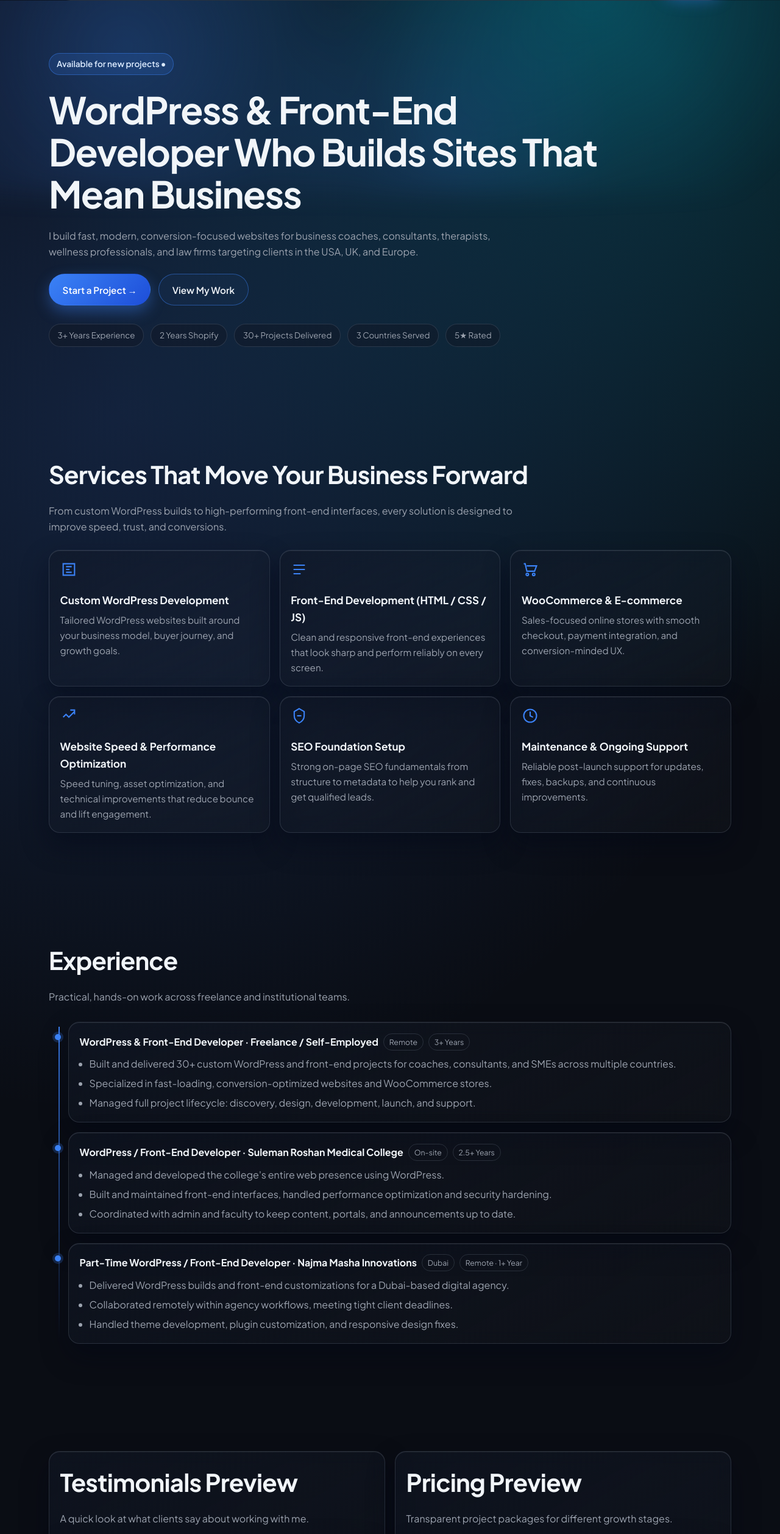
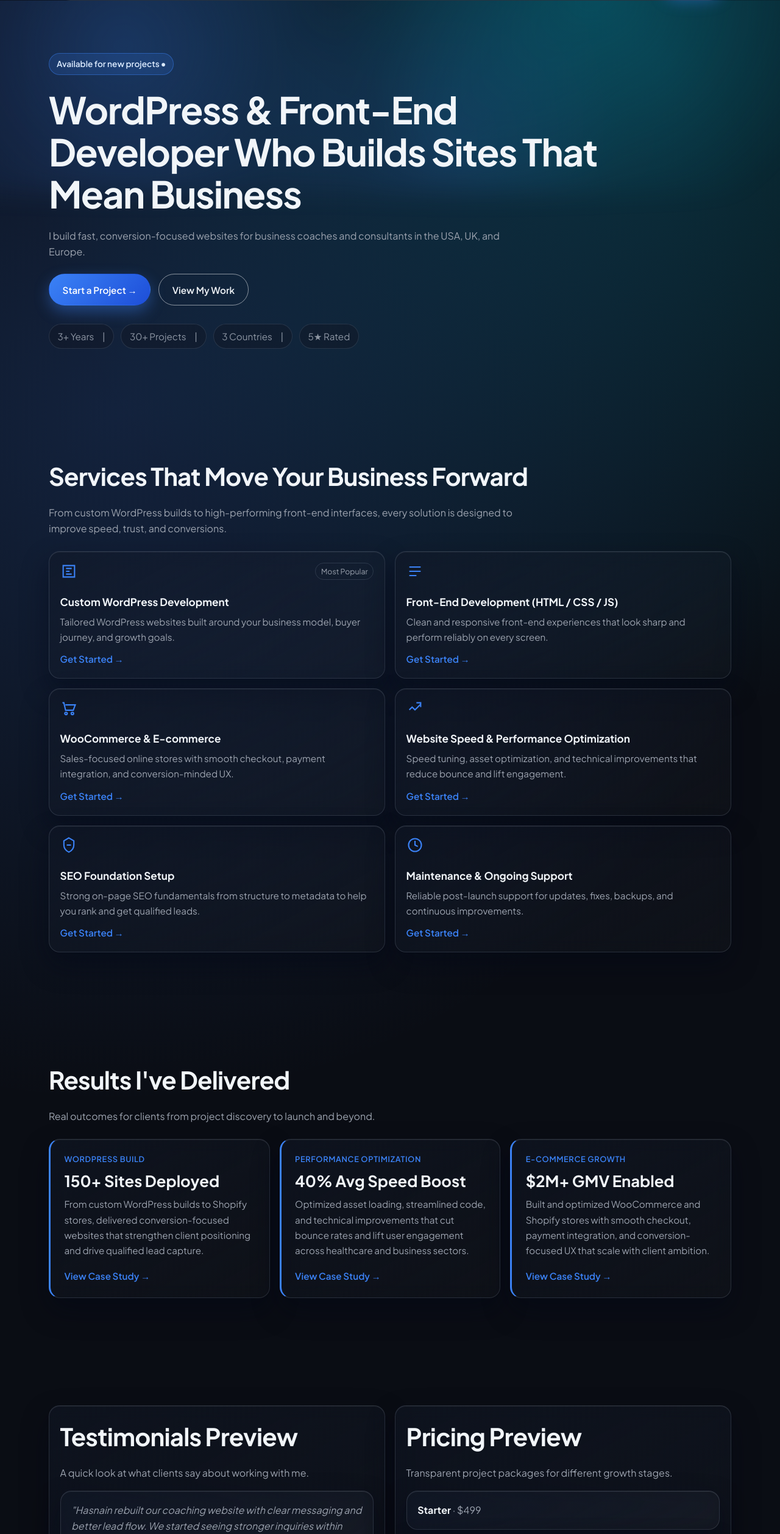
Before and after one commit to hashuk7/hasnainkhan-website, a plain HTML site: page index.html in a window 1280 px wide. Shown: the part 84-2600 px from the top of the page at 61% size. Drawn offline with Linux system fonts and the light colour scheme.

Commit message:
Homepage redesign: navbar scroll effects, hero updates, Results section, Services reorganization, CTA padding, footer updates, back-to-top button

```diff
--- a/index.html
+++ b/index.html
@@ -42,18 +42,16 @@
           <span class="eyebrow" data-animate style="--delay: 0ms">Available for new projects ●</span>
           <h1 data-animate style="--delay: 90ms">WordPress & Front-End Developer Who Builds Sites That Mean Business</h1>
           <p data-animate style="--delay: 170ms">
-            I build fast, modern, conversion-focused websites for business coaches, consultants, therapists,
-            wellness professionals, and law firms targeting clients in the USA, UK, and Europe.
+            I build fast, conversion-focused websites for business coaches and consultants in the USA, UK, and Europe.
           </p>
           <div class="hero-actions" data-animate style="--delay: 250ms">
             <a class="btn btn-primary" href="contact.html">Start a Project →</a>
             <a class="btn btn-outline" href="portfolio.html">View My Work</a>
           </div>
           <div class="stats-row" data-animate style="--delay: 320ms">
-            <span class="stat-pill">3+ Years Experience</span>
-            <span class="stat-pill">2 Years Shopify</span>
-            <span class="stat-pill">30+ Projects Delivered</span>
-            <span class="stat-pill">3 Countries Served</span>
+            <span class="stat-pill">3+ Years</span>
+            <span class="stat-pill">30+ Projects</span>
+            <span class="stat-pill">3 Countries</span>
             <span class="stat-pill">5★ Rated</span>
           </div>
         </div>
@@ -66,81 +64,74 @@
             From custom WordPress builds to high-performing front-end interfaces, every solution is designed to
             improve speed, trust, and conversions.
           </p>
-          <div class="grid-3 mt-4">
-            <article class="card glass service-card" data-animate style="--delay: 60ms">
+          <div class="services-wrapper mt-4">
+            <div class="services-featured">
+              <article class="card glass service-card featured" data-animate style="--delay: 60ms">
+                <span class="badge" style="position: absolute; top: 1.1rem; right: 1.1rem;">Most Popular</span>
                 <svg viewBox="0 0 24 24" fill="none" stroke="currentColor" stroke-width="1.8" aria-hidden="true"><path d="M4 4h16v16H4z"/><path d="M8 8h8M8 12h5M8 16h8"/></svg>
                 <h3>Custom WordPress Development</h3>
                 <p>Tailored WordPress websites built around your business model, buyer journey, and growth goals.</p>
+                <a href="#contact" class="btn-link">Get Started →</a>
               </article>
-            <article class="card glass service-card" data-animate style="--delay: 120ms">
+              <article class="card glass service-card featured" data-animate style="--delay: 120ms">
                 <svg viewBox="0 0 24 24" fill="none" stroke="currentColor" stroke-width="1.8" aria-hidden="true"><path d="M4 6h16M4 12h16M4 18h10"/></svg>
                 <h3>Front-End Development (HTML / CSS / JS)</h3>
                 <p>Clean and responsive front-end experiences that look sharp and perform reliably on every screen.</p>
+                <a href="#contact" class="btn-link">Get Started →</a>
               </article>
+            </div>
+            <div class="grid-2 mt-3">
               <article class="card glass service-card" data-animate style="--delay: 180ms">
                 <svg viewBox="0 0 24 24" fill="none" stroke="currentColor" stroke-width="1.8" aria-hidden="true"><circle cx="8" cy="19" r="1.7"/><circle cx="17" cy="19" r="1.7"/><path d="M3 4h2l2.4 10.5h10.8L21 7H7.1"/></svg>
                 <h3>WooCommerce & E-commerce</h3>
                 <p>Sales-focused online stores with smooth checkout, payment integration, and conversion-minded UX.</p>
+                <a href="#contact" class="btn-link">Get Started →</a>
               </article>
               <article class="card glass service-card" data-animate style="--delay: 240ms">
                 <svg viewBox="0 0 24 24" fill="none" stroke="currentColor" stroke-width="1.8" aria-hidden="true"><path d="M4 14l4-4 4 4 8-8"/><path d="M20 10V4h-6"/></svg>
                 <h3>Website Speed & Performance Optimization</h3>
                 <p>Speed tuning, asset optimization, and technical improvements that reduce bounce and lift engagement.</p>
+                <a href="#contact" class="btn-link">Get Started →</a>
               </article>
               <article class="card glass service-card" data-animate style="--delay: 300ms">
                 <svg viewBox="0 0 24 24" fill="none" stroke="currentColor" stroke-width="1.8" aria-hidden="true"><path d="M12 2l7 4v6c0 5-3 8-7 10-4-2-7-5-7-10V6l7-4z"/><path d="M9 12h6"/></svg>
                 <h3>SEO Foundation Setup</h3>
                 <p>Strong on-page SEO fundamentals from structure to metadata to help you rank and get qualified leads.</p>
+                <a href="#contact" class="btn-link">Get Started →</a>
               </article>
               <article class="card glass service-card" data-animate style="--delay: 360ms">
                 <svg viewBox="0 0 24 24" fill="none" stroke="currentColor" stroke-width="1.8" aria-hidden="true"><path d="M12 6v6l4 2"/><circle cx="12" cy="12" r="9"/></svg>
                 <h3>Maintenance & Ongoing Support</h3>
                 <p>Reliable post-launch support for updates, fixes, backups, and continuous improvements.</p>
+                <a href="#contact" class="btn-link">Get Started →</a>
               </article>
+            </div>
           </div>
         </div>
       </section>
 
       <section class="section">
         <div class="container">
-          <h2 class="section-title" data-animate>Experience</h2>
-          <p class="section-lead" data-animate style="--delay: 90ms">Practical, hands-on work across freelance and institutional teams.</p>
-          <div class="timeline">
-            <article class="timeline-item card glass" data-animate style="--delay: 140ms">
-              <div class="timeline-header">
-                <h3>WordPress & Front-End Developer · Freelance / Self-Employed</h3>
-                <span class="badge">Remote</span>
-                <span class="badge">3+ Years</span>
-              </div>
-              <ul>
-                <li>Built and delivered 30+ custom WordPress and front-end projects for coaches, consultants, and SMEs across multiple countries.</li>
-                <li>Specialized in fast-loading, conversion-optimized websites and WooCommerce stores.</li>
-                <li>Managed full project lifecycle: discovery, design, development, launch, and support.</li>
-              </ul>
+          <h2 class="section-title" data-animate>Results I've Delivered</h2>
+          <p class="section-lead" data-animate style="--delay: 90ms">Real outcomes for clients from project discovery to launch and beyond.</p>
+          <div class="results-grid mt-4">
+            <article class="card glass results-card" data-animate style="--delay: 140ms">
+              <span class="results-label">WordPress Build</span>
+              <h3 class="results-metric">150+ Sites Deployed</h3>
+              <p>From custom WordPress builds to Shopify stores, delivered conversion-focused websites that strengthen client positioning and drive qualified lead capture.</p>
+              <a href="portfolio.html" class="results-link">View Case Study →</a>
             </article>
-            <article class="timeline-item card glass" data-animate style="--delay: 220ms">
-              <div class="timeline-header">
-                <h3>WordPress / Front-End Developer · Suleman Roshan Medical College</h3>
-                <span class="badge">On-site</span>
-                <span class="badge">2.5+ Years</span>
-              </div>
-              <ul>
-                <li>Managed and developed the college's entire web presence using WordPress.</li>
-                <li>Built and maintained front-end interfaces, handled performance optimization and security hardening.</li>
-                <li>Coordinated with admin and faculty to keep content, portals, and announcements up to date.</li>
-              </ul>
+            <article class="card glass results-card" data-animate style="--delay: 220ms">
+              <span class="results-label">Performance Optimization</span>
+              <h3 class="results-metric">40% Avg Speed Boost</h3>
+              <p>Optimized asset loading, streamlined code, and technical improvements that cut bounce rates and lift user engagement across healthcare and business sectors.</p>
+              <a href="portfolio.html" class="results-link">View Case Study →</a>
             </article>
-            <article class="timeline-item card glass" data-animate style="--delay: 300ms">
-              <div class="timeline-header">
-                <h3>Part-Time WordPress / Front-End Developer · Najma Masha Innovations</h3>
-                <span class="badge">Dubai</span>
-                <span class="badge">Remote · 1+ Year</span>
-              </div>
-              <ul>
-                <li>Delivered WordPress builds and front-end customizations for a Dubai-based digital agency.</li>
-                <li>Collaborated remotely within agency workflows, meeting tight client deadlines.</li>
-                <li>Handled theme development, plugin customization, and responsive design fixes.</li>
-              </ul>
+            <article class="card glass results-card" data-animate style="--delay: 300ms">
+              <span class="results-label">E-Commerce Growth</span>
+              <h3 class="results-metric">$2M+ GMV Enabled</h3>
+              <p>Built and optimized WooCommerce and Shopify stores with smooth checkout, payment integration, and conversion-focused UX that scale with client ambition.</p>
+              <a href="portfolio.html" class="results-link">View Case Study →</a>
             </article>
           </div>
         </div>
@@ -184,7 +175,8 @@
           <article class="card glass center" data-animate>
             <h2 class="section-title">Ready to build something great?</h2>
             <p class="section-lead" style="margin: 0 auto">Tell me about your goals and I will help you plan a website that looks premium and performs like a sales asset.</p>
-            <a class="btn btn-primary mt-3" href="contact.html">Let's Talk</a>
+            <a class="btn btn-primary mt-3" href="contact.html" style="padding: 16px 48px;">Let's Talk</a>
+            <p class="muted" style="font-size: 13px; margin-top: 1rem; opacity: 0.8">Typically responds within 24 hours · Free consultation included</p>
           </article>
         </div>
       </section>
@@ -194,7 +186,7 @@
       <div class="container footer-top">
         <div>
           <p><strong>Hasnain Khan — WordPress & Front-End Developer</strong></p>
-          <p class="muted mt-2">Hyderabad, Pakistan · Available worldwide, remote</p>
+          <p class="muted mt-2">Based in Pakistan · Available worldwide, remote</p>
         </div>
         <div class="footer-links">
           <a href="index.html">Home</a>
@@ -209,9 +201,10 @@
           <a href="https://hasnainkhan.dev" target="_blank" rel="noreferrer">hasnainkhan.dev</a>
         </div>
       </div>
-      <div class="container footer-bottom">© 2025 Hasnain Khan · hasnainkhan.dev · Built with passion in Pakistan 🇵🇰</div>
+      <div class="container footer-bottom">© 2025 Hasnain Khan · hasnainkhan.dev</div>
     </footer>
 
+    <button class="back-to-top" data-back-to-top aria-label="Back to top">↑</button>
     <script src="script.js"></script>
   </body>
 </html>
--- a/script.js
+++ b/script.js
@@ -38,7 +38,7 @@
     }
 
     function onScroll() {
-      if (window.scrollY > 12) {
+      if (window.scrollY > 50) {
         siteHeader.classList.add("scrolled");
       } else {
         siteHeader.classList.remove("scrolled");
@@ -49,9 +49,30 @@
     window.addEventListener("scroll", onScroll, { passive: true });
   }
 
+  function initBackToTop() {
+    const btn = document.querySelector("[data-back-to-top]");
+    if (!btn) return;
+
+    function onScroll() {
+      if (window.scrollY > 300) {
+        btn.classList.add("visible");
+      } else {
+        btn.classList.remove("visible");
+      }
+    }
+
+    btn.addEventListener("click", function () {
+      window.scrollTo({ top: 0, behavior: "smooth" });
+    });
+
+    onScroll();
+    window.addEventListener("scroll", onScroll, { passive: true });
+  }
+
   function initActiveNav() {
     const file = window.location.pathname.split("/").pop() || "index.html";
     navLinks.forEach(function (link) {
+      link.classList.remove("active");
       const href = link.getAttribute("href");
       if (href === file) {
         link.classList.add("active");
@@ -222,6 +243,7 @@
 
   initTheme();
   initHeaderState();
+  initBackToTop();
   initActiveNav();
   initMobileMenu();
   initAnimations();
--- a/style.css
+++ b/style.css
@@ -135,14 +135,15 @@
 }
 
 .btn-outline {
-  border-color: rgba(59, 130, 246, 0.48);
+  border: 1.5px solid rgba(255, 255, 255, 0.5);
   color: var(--text);
-  background: rgba(59, 130, 246, 0.05);
+  background: transparent;
 }
 
 .btn-outline:hover {
-  background: rgba(59, 130, 246, 0.16);
+  background: rgba(59, 130, 246, 0.12);
   border-color: var(--accent);
+  color: var(--accent);
 }
 
 .pill {
@@ -160,7 +161,13 @@
   position: sticky;
   top: 0;
   z-index: 60;
-  transition: background-color 0.3s ease, border-color 0.3s ease;
+  transition: background-color 0.3s ease, border-color 0.3s ease, backdrop-filter 0.3s ease;
+}
+
+.site-header.scrolled {
+  backdrop-filter: blur(12px);
+  background: rgba(10, 13, 20, 0.75);
+  box-shadow: 0 4px 16px rgba(2, 6, 23, 0.3);
 }
 
 .navbar {
@@ -179,8 +186,18 @@
 }
 
 .site-header.scrolled .navbar {
-  background: var(--nav-bg-scrolled);
-  border-color: rgba(148, 163, 184, 0.3);
+  background: transparent;
+  border-color: rgba(148, 163, 184, 0.2);
+}
+
+.site-header.scrolled .btn-primary {
+  background: #ffffff;
+  color: #0a0d14;
+  box-shadow: 0 8px 20px rgba(255, 255, 255, 0.2);
+}
+
+.site-header.scrolled .btn-primary:hover {
+  box-shadow: 0 12px 28px rgba(255, 255, 255, 0.3);
 }
 
 .brand {
@@ -220,6 +237,10 @@
 .nav-links a.active {
   background: rgba(59, 130, 246, 0.16);
   color: var(--text);
+}
+
+.nav-links a.active {
+  border-bottom: 2px solid var(--accent);
 }
 
 .nav-actions {
@@ -331,8 +352,14 @@
   border-radius: 999px;
   background: var(--glass-bg);
   padding: 0.45rem 0.85rem;
-  font-size: 0.84rem;
+  font-size: 0.95rem;
   color: var(--muted);
+  opacity: 0.9;
+}
+
+.stat-pill:not(:last-child)::after {
+  content: " |";
+  margin-left: 0.7rem;
 }
 
 /* Grid + Cards */
@@ -378,6 +405,86 @@
   transform: translateY(-5px);
   border-color: rgba(59, 130, 246, 0.6);
   box-shadow: 0 18px 30px rgba(2, 6, 23, 0.34), 0 0 0 1px rgba(59, 130, 246, 0.24) inset;
+}
+
+.services-featured {
+  display: grid;
+  grid-template-columns: repeat(2, minmax(0, 1fr));
+  gap: 1rem;
+}
+
+.service-card.featured {
+  position: relative;
+}
+
+.btn-link {
+  display: inline-flex;
+  gap: 0.3rem;
+  color: var(--accent);
+  text-decoration: none;
+  font-weight: 600;
+  font-size: 0.95rem;
+  transition: color 0.25s ease;
+  margin-top: 0.7rem;
+  width: fit-content;
+}
+
+.btn-link:hover {
+  color: var(--accent-2);
+}
+
+/* Testimonials */
+.testimonials-grid {
+  display: grid;
+  grid-template-columns: repeat(auto-fit, minmax(300px, 1fr));
+  gap: 1.5rem;
+}
+
+.testimonial-item {
+  display: flex;
+  flex-direction: column;
+  gap: 1rem;
+  position: relative;
+  padding-top: 3rem;
+}
+
+.testimonial-avatar {
+  position: absolute;
+  top: 1.1rem;
+  left: 1.1rem;
+  width: 44px;
+  height: 44px;
+  border-radius: 999px;
+  background: linear-gradient(135deg, var(--accent), #1d4ed8);
+  display: grid;
+  place-items: center;
+  font-weight: 700;
+  color: #ffffff;
+  font-size: 0.9rem;
+}
+
+.testimonial-text {
+  font-style: italic;
+  color: var(--text);
+  line-height: 1.6;
+  margin: 0;
+}
+
+/* Pricing */
+.pricing-grid {
+  display: grid;
+  grid-template-columns: repeat(auto-fit, minmax(280px, 1fr));
+  gap: 1.5rem;
+}
+
+.pricing-tier {
+  position: relative;
+  display: flex;
+  flex-direction: column;
+}
+
+.pricing-tier.featured {
+  transform: scale(1.02);
 }
 
 /* Timeline */
@@ -1071,6 +1178,97 @@
   font-size: 0.84rem;
 }
 
+/* Results Section */
+.results-grid {
+  display: grid;
+  grid-template-columns: repeat(auto-fit, minmax(300px, 1fr));
+  gap: 1rem;
+}
+
+.results-card {
+  position: relative;
+  border-left: 3px solid var(--accent);
+  display: flex;
+  flex-direction: column;
+  gap: 0.6rem;
+  padding: 1.4rem;
+}
+
+.results-label {
+  display: inline-block;
+  font-size: 0.8rem;
+  font-weight: 600;
+  color: var(--accent);
+  text-transform: uppercase;
+  letter-spacing: 0.05em;
+}
+
+.results-metric {
+  font-size: 1.6rem;
+  font-weight: 700;
+  line-height: 1.2;
+  color: var(--text);
+  margin: 0;
+}
+
+.results-card > p {
+  color: var(--muted);
+  font-size: 0.95rem;
+  margin: 0;
+  flex-grow: 1;
+}
+
+.results-link {
+  display: inline-flex;
+  gap: 0.3rem;
+  color: var(--accent);
+  text-decoration: none;
+  font-weight: 600;
+  font-size: 0.95rem;
+  transition: color 0.25s ease;
+  margin-top: 0.5rem;
+  width: fit-content;
+}
+
+.results-link:hover {
+  color: var(--accent-2);
+}
+
+/* Back-to-top button */
+.back-to-top {
+  position: fixed;
+  bottom: 2rem;
+  right: 2rem;
+  width: 44px;
+  height: 44px;
+  border-radius: 999px;
+  border: 1px solid var(--border);
+  background: var(--glass-bg);
+  color: var(--text);
+  display: grid;
+  place-items: center;
+  cursor: pointer;
+  opacity: 0;
+  visibility: hidden;
+  transform: translateY(10px);
+  transition: all 0.3s ease;
+  font-size: 1.2rem;
+  z-index: 50;
+  backdrop-filter: blur(12px);
+}
+
+.back-to-top.visible {
+  opacity: 1;
+  visibility: visible;
+  transform: translateY(0);
+}
+
+.back-to-top:hover {
+  background: rgba(59, 130, 246, 0.2);
+  border-color: var(--accent);
+  color: var(--accent);
+}
+
 /* Fade-up animation */
 [data-animate] {
   opacity: 0;
@@ -1110,7 +1308,8 @@
   .grid-3,
   .projects-grid,
   .testimonial-grid,
-  .pricing-grid {
+  .pricing-grid,
+  .services-featured {
     grid-template-columns: repeat(2, minmax(0, 1fr));
   }
 
@@ -1124,6 +1323,7 @@
 }
 
 @media (max-width: 820px) {
+  .services-featured,
   .navbar {
     grid-template-columns: auto auto;
     justify-content: space-between;
```
Lines whose indentation alone changed are shown as unchanged.
